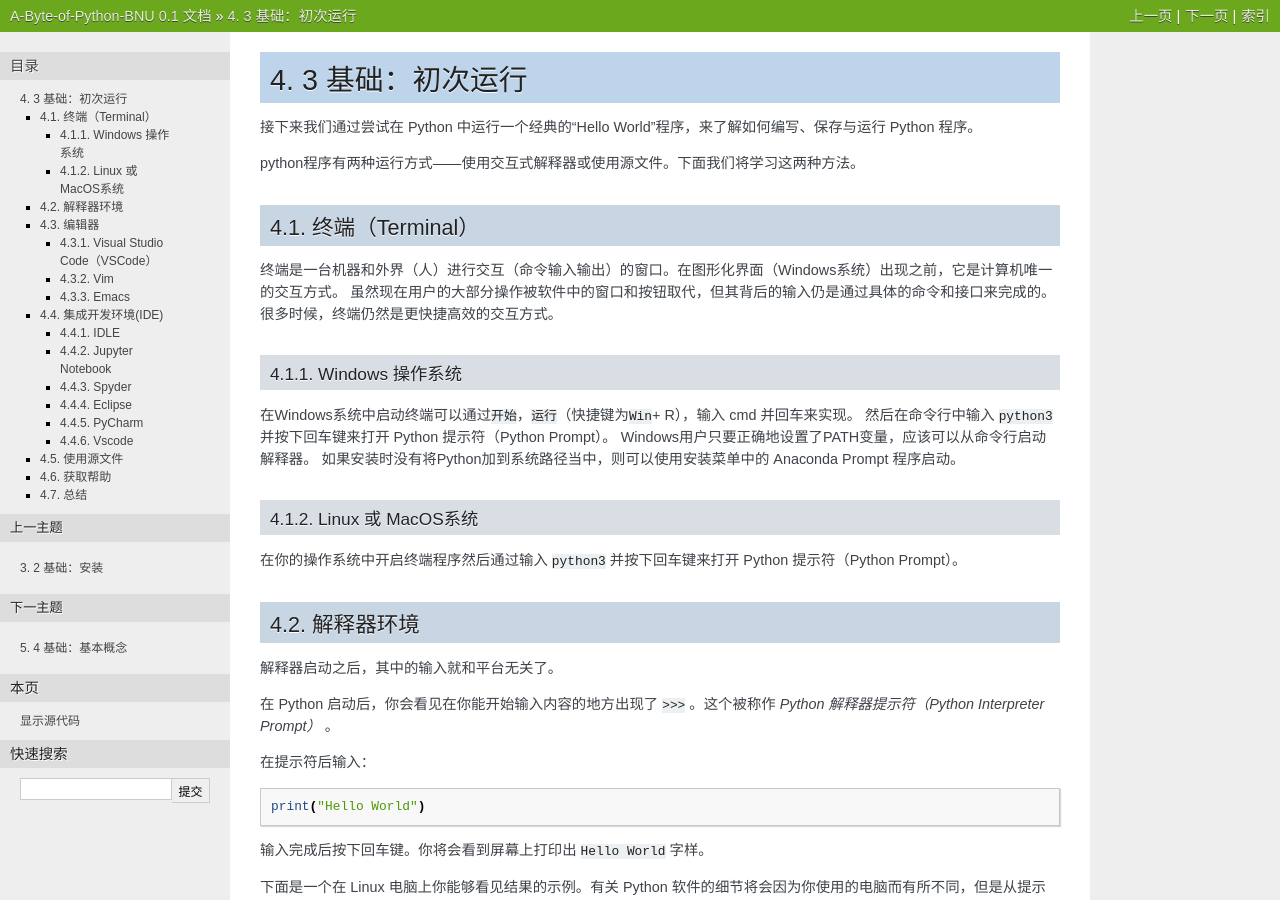
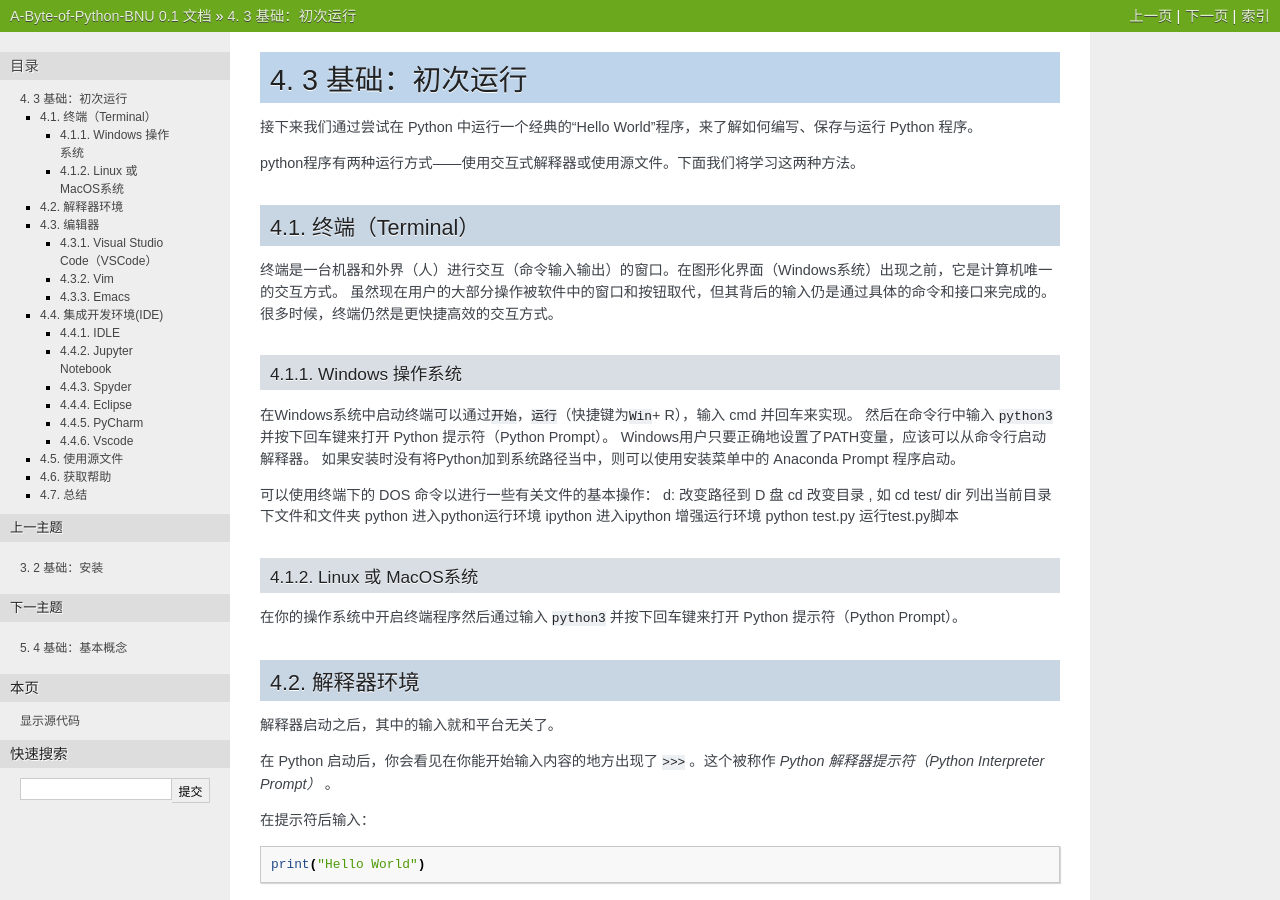
Before and after one commit to henrysting/a-byte-of-python-bnu-rst, a Sphinx documentation site: the page built from source/03.first_step.rst, in a window 1280 px wide and 900 px high. Built offline with Sphinx 7.4.7, drawn with Linux system fonts in a browser that asks for light colours.

Commit message:
Update 03.first_step.rst

```diff
--- a/source/03.first_step.rst
+++ b/source/03.first_step.rst
@@ -21,6 +21,15 @@ R），输入 cmd 并回车来实现。 然后在命令行中输入 ``python3``
 Windows用户只要正确地设置了PATH变量，应该可以从命令行启动解释器。
 如果安装时没有将Python加到系统路径当中，则可以使用安装菜单中的 Anaconda
 Prompt 程序启动。
+
+可以使用终端下的 DOS 命令以进行一些有关文件的基本操作：
+d:     改变路径到 D 盘
+cd     改变目录 , 如  cd test/
+dir    列出当前目录下文件和文件夹
+python  进入python运行环境
+ipython 进入ipython 增强运行环境
+python test.py  运行test.py脚本
+
 
 Linux 或 MacOS系统
 ~~~~~~~~~~~~~~~~~~
```
